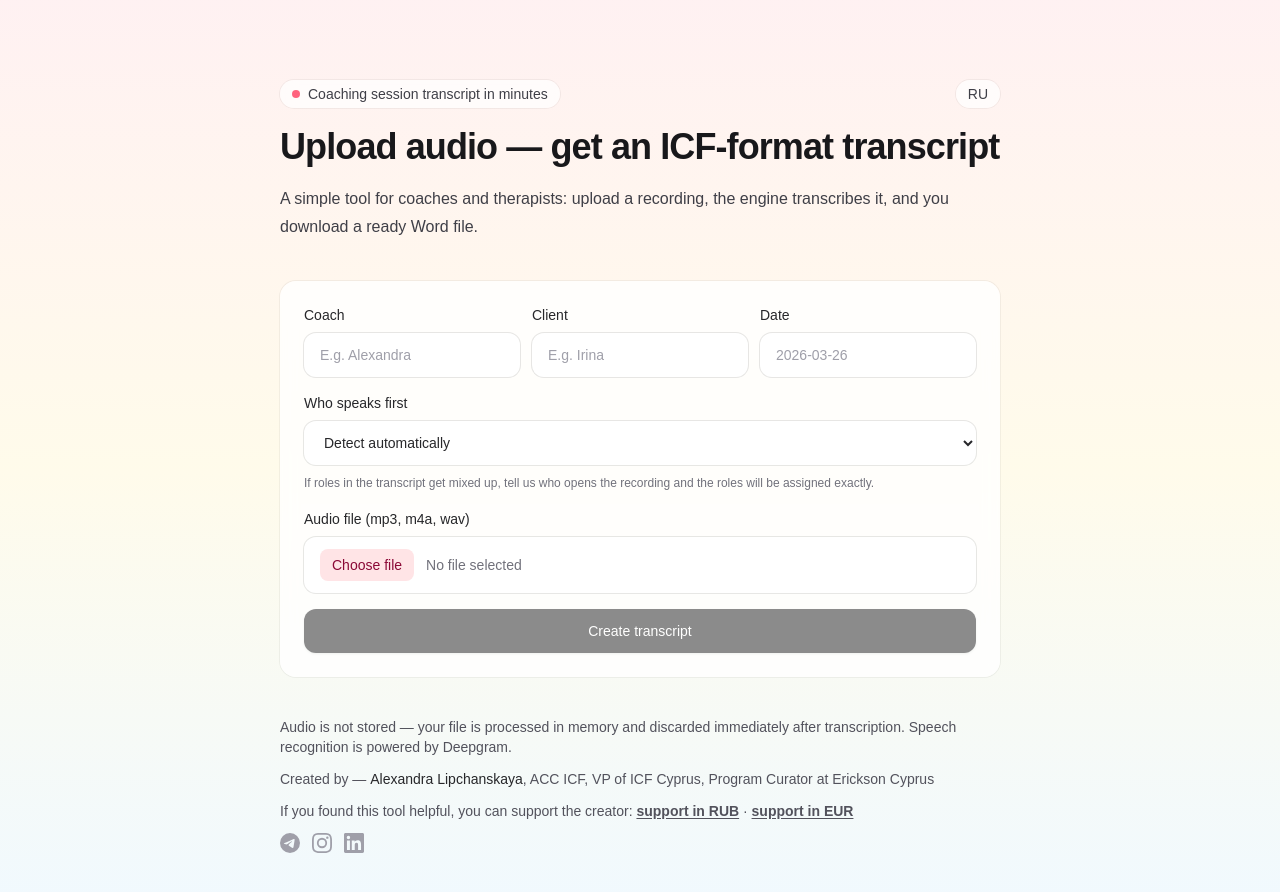
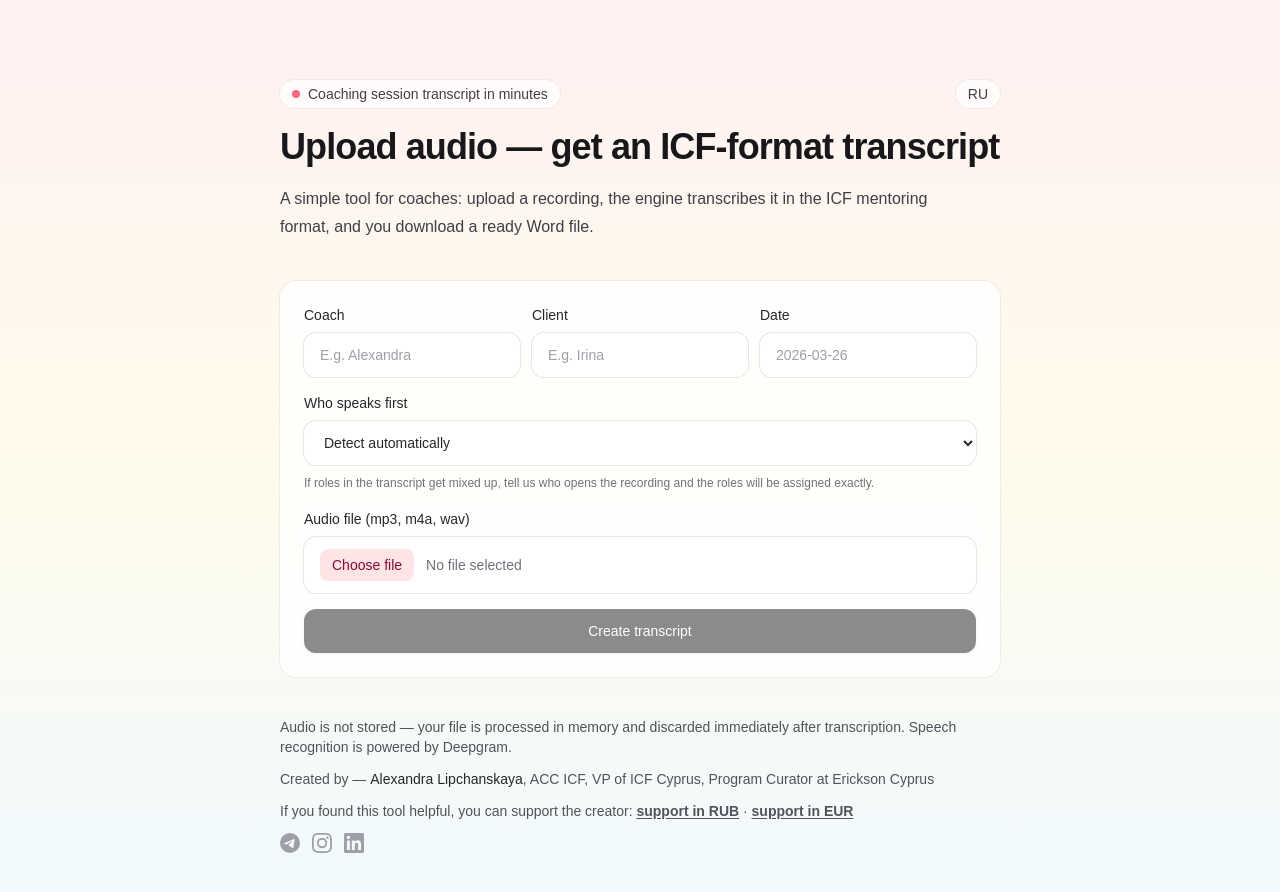
Before and after one commit to slip-pro/session-transcriptor, a Next.js app: page / in a window 1280 px wide. Shown: the top 892 px of the page. Built offline with nearby package versions, Linux system fonts and the light colour scheme.

Commit message:
Update description: coaches only, ICF mentoring format
Co-Authored-By: Claude Fable 5.1 <noreply@anthropic.com>

```diff
--- a/app/page.tsx
+++ b/app/page.tsx
@@ -32,7 +32,7 @@ const translations = {
     badge: "Транскрипт коуч‑сессии за пару минут",
     heading: "Загрузи аудио — получишь транскрипт в формате ICF",
     description:
-      "Мини‑интерфейс для коучей и психологов: отправляешь запись, движок делает расшифровку, а ты скачиваешь готовый файл Word.",
+      "Мини‑интерфейс для коучей: отправляешь запись, движок делает расшифровку в формате для менторинга ICF, а ты скачиваешь готовый файл Word.",
     coach: "Коуч",
     coachPlaceholder: "Напр. Александра",
     client: "Клиент",
@@ -82,7 +82,7 @@ const translations = {
     badge: "Coaching session transcript in minutes",
     heading: "Upload audio — get an ICF-format transcript",
     description:
-      "A simple tool for coaches and therapists: upload a recording, the engine transcribes it, and you download a ready Word file.",
+      "A simple tool for coaches: upload a recording, the engine transcribes it in the ICF mentoring format, and you download a ready Word file.",
     coach: "Coach",
     coachPlaceholder: "E.g. Alexandra",
     client: "Client",
```
